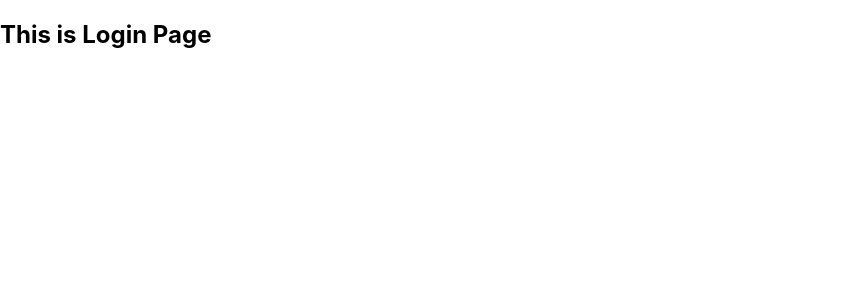
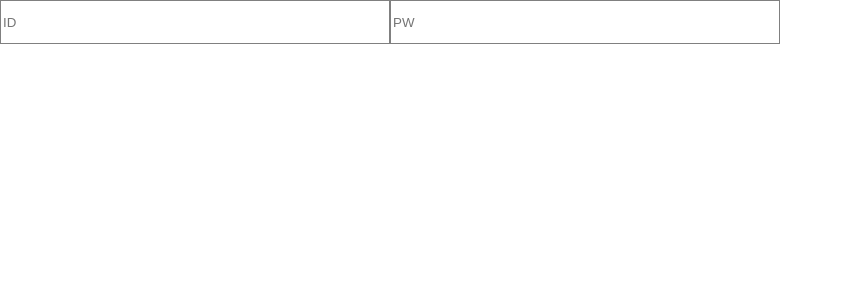
Before and after one commit to minjae7311/moby-si, a React (Create React App) app: page / in a window 1280 px wide. Shown: the top 300 px of the page, without its empty margins (0-843 px from the left). Built offline with nearby package versions, Linux system fonts and the light colour scheme.

Commit message:
render input components in login page

```diff
--- a/package.json
+++ b/package.json
@@ -19,6 +19,7 @@
     "react-dom": "^16.13.1",
     "react-router-dom": "^5.2.0",
     "react-scripts": "3.4.3",
+    "styled-components": "^5.1.1",
     "tslint": "^6.1.3",
     "tslint-config-prettier": "^1.18.0",
     "typescript": "~3.7.2"
--- /dev/null
+++ b/src/Components/LoginInput/LoginInput.tsx
@@ -0,0 +1,39 @@
+/** @format */
+
+import React from "react";
+import styled from "../../typed-components";
+
+const Container = styled.input`
+  border: 1px solid gray;
+  width: 30vw;
+  height: 40px;
+`;
+
+interface IProps {
+  placeholder?: string;
+  //   type?: string;
+  //   required?: boolean;
+  //   value: string;
+  //   name?: string;
+  //   onChange: any;
+}
+
+const LoginInput: React.SFC<IProps> = ({
+  placeholder = "",
+  //   type = "text",
+  //   required = true,
+  //   value,
+  //   name = "",
+  //   onChange,
+}) => (
+  <Container
+    // onChange={onChange}
+    // name={name}
+    // type={type}
+    // required={required}
+    // value={value}
+    placeholder={placeholder}
+  />
+);
+
+export default LoginInput;
--- a/src/routes/Login/login.tsx
+++ b/src/routes/Login/login.tsx
@@ -1,9 +1,18 @@
 /** @format */
 
 import * as React from "react";
+import LoginInput from "../../Components/LoginInput/LoginInput";
+import styled from "../../typed-components";
+
+const Container = styled.div``;
 
 const Login: React.FC = () => {
-  return <h2>This is Login Page</h2>;
+  return (
+    <Container>
+      <LoginInput placeholder={"ID"}></LoginInput>
+      <LoginInput placeholder={"PW"}></LoginInput>
+    </Container>
+  );
 };
 
 export default Login;
--- /dev/null
+++ b/src/typed-components.ts
@@ -0,0 +1,15 @@
+/** @format */
+
+import * as styledComponents from "styled-components";
+import { ThemedStyledComponentsModule } from "styled-components";
+
+const {
+  default: styled,
+  css,
+  createGlobalStyle,
+  keyframes,
+  ThemeProvider,
+} = styledComponents as ThemedStyledComponentsModule;
+
+export { css, createGlobalStyle, keyframes, ThemeProvider };
+export default styled;
```
Also changed, not shown: 1 other file (tests, documents, lock files or other folders).
